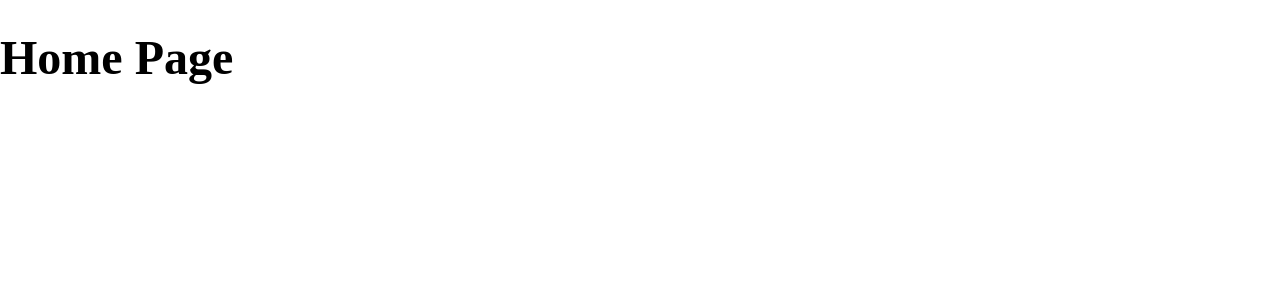
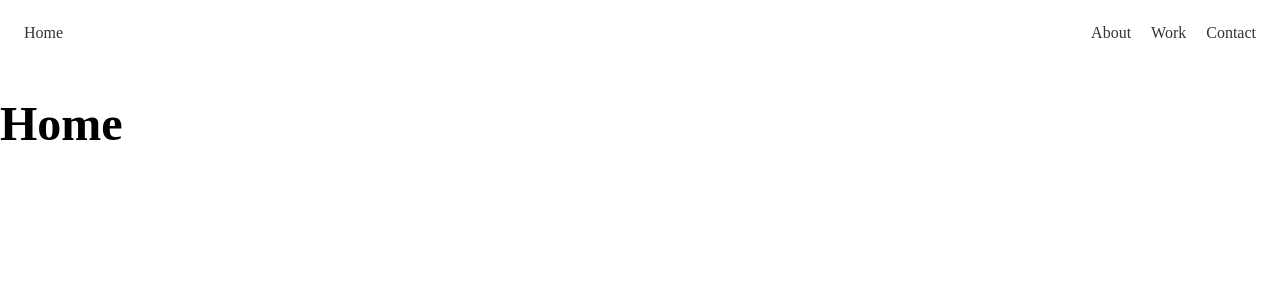
Before and after one commit to jbrundagejr/portfolio_2, a Nuxt app: page / in a window 1280 px wide. Shown: the top 300 px of the page. Built offline with nearby package versions, Linux system fonts and the light colour scheme.

Commit message:
pinia broken

```diff
--- /dev/null
+++ b/components/NavHeader.vue
@@ -0,0 +1,35 @@
+<template>
+  <header>
+    <NuxtLink to="/">Home</NuxtLink>
+    <div>
+      <NuxtLink to="/about">About</NuxtLink>
+      <NuxtLink to="/work">Work</NuxtLink>
+      <NuxtLink to="/contact">Contact</NuxtLink>
+    </div>
+  </header>
+</template>
+
+<script setup>
+// import { useStore } from "~/store/store";
+// import { storeToRefs } from "@pinia/nuxt";
+
+// const store = useStore();
+// const { openMobileMenu } = storeToRefs(store);
+
+// console.log(openMobileMenu.value);
+</script>
+
+<style scoped>
+header {
+  display: flex;
+  flex-direction: row;
+  justify-content: space-between;
+  padding: 24px;
+}
+
+header div {
+  display: flex;
+  flex-direction: row;
+  gap: 20px;
+}
+</style>
--- a/css/fonts.css
+++ b/css/fonts.css
@@ -1,6 +1,6 @@
 @font-face {
   font-family: "Reckless Neue";
-  src: url("../assets/fonts/RecklessNeue-Thin.otf") format("otf");
+  src: url("@/assets/fonts/RecklessNeue-Thin.otf") format("otf");
   font-display: swap;
-  font-weight: light;
+  /* font-weight: light; */
 }
--- a/css/main.css
+++ b/css/main.css
@@ -8,3 +8,8 @@ h1 {
   font-size: 48px;
   line-height: 110%;
 }
+
+a {
+  text-decoration: none;
+  color: #333333;
+}
--- a/layouts/default.vue
+++ b/layouts/default.vue
@@ -1,11 +1,12 @@
 <template>
-
+  <div>
+    <NavHeader />
+    <slot name="body"></slot>
+  </div>
 </template>
 
 <script setup>
-
+import NavHeader from "~/components/NavHeader.vue";
 </script>
 
-<style>
-
-</style>
+<style scoped></style>
--- a/nuxt.config.ts
+++ b/nuxt.config.ts
@@ -1,7 +1,5 @@
 // https://v3.nuxtjs.org/api/configuration/nuxt.config
 export default defineNuxtConfig({
-css: [
-  '@/css/fonts.css',
-  '@/css/main.css'
-]
-})
+  css: ["@/css/fonts.css", "@/css/main.css"],
+  // modules: ["@pinia/nuxt"],
+});
--- a/package.json
+++ b/package.json
@@ -8,6 +8,10 @@
     "postinstall": "nuxt prepare"
   },
   "devDependencies": {
-    "nuxt": "3.0.0-rc.12"
+    "nuxt": "^3.0.0-rc.14"
+  },
+  "dependencies": {
+    "@pinia/nuxt": "^0.4.6",
+    "emailjs": "^4.0.1"
   }
 }
--- a/pages/about/index.vue
+++ b/pages/about/index.vue
@@ -1,10 +1,11 @@
 <template>
-  <div>About</div>
+  <NuxtLayout>
+    <template #body>
+      <div>About Page</div>
+    </template>
+  </NuxtLayout>
 </template>
 
-<script setup>
-</script>
+<script setup></script>
 
-<style scoped>
-
-</style>
+<style scoped></style>
--- a/pages/contact/index.vue
+++ b/pages/contact/index.vue
@@ -1,11 +1,11 @@
 <template>
-  <div>Contact</div>
+  <NuxtLayout>
+    <template #body>
+      <div>Contact Page</div>
+    </template>
+  </NuxtLayout>
 </template>
 
-<script setup>
+<script setup></script>
 
-</script>
-
-<style>
-
-</style>
+<style></style>
--- a/pages/index.vue
+++ b/pages/index.vue
@@ -1,11 +1,11 @@
 <template>
-  <div>
-    <h1>Home Page</h1></div>
+  <NuxtLayout>
+    <template #body>
+      <h1>Home</h1>
+    </template>
+  </NuxtLayout>
 </template>
 
-<script setup>
-</script>
+<script setup></script>
 
-<style>
-
-</style>
+<style></style>
--- a/pages/work/index.vue
+++ b/pages/work/index.vue
@@ -1,10 +1,11 @@
 <template>
-  <div>Work Page</div>
+  <NuxtLayout>
+    <template #body>
+      <div>Work Page</div>
+    </template>
+  </NuxtLayout>
 </template>
 
-<script setup>
-</script>
+<script setup></script>
 
-<style scoped>
-
-</style>
+<style scoped></style>
--- /dev/null
+++ b/store/store.js
@@ -0,0 +1,6 @@
+// import { defineStore } from "pinia";
+
+// export const useStore = defineStore("store", () => {
+//   const mobileMenuOpen = ref(false);
+//   return { mobileMenuOpen };
+// });
```
Also changed, not shown: 2 other files (tests, documents, lock files or other folders).
